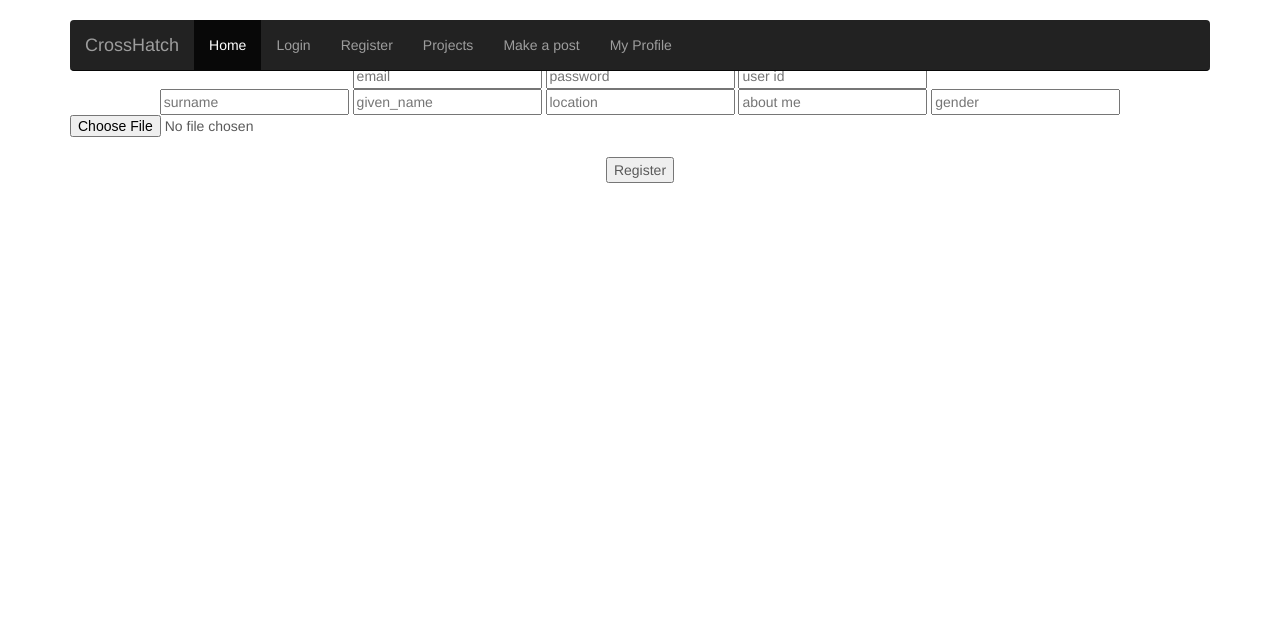
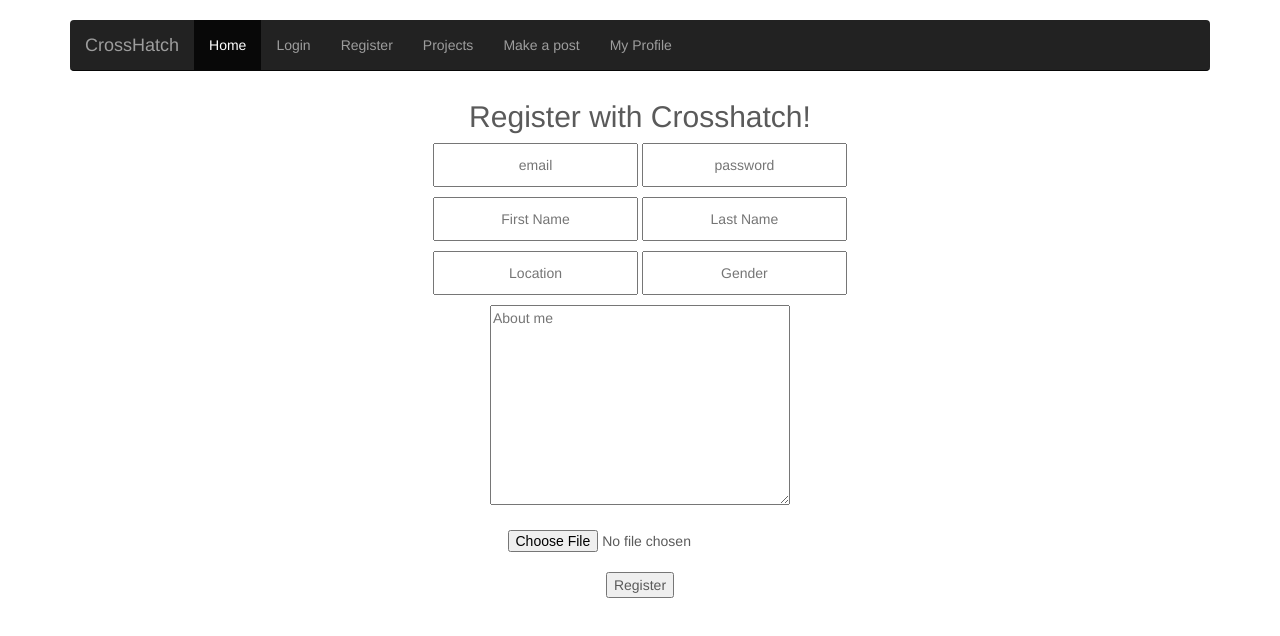
Before and after one commit to caraclarke/project-two, a website: page register.html in a window 1280 px wide. Drawn offline with nearby package versions, Linux system fonts and the light colour scheme.

Commit message:
Profile and Register style updates
Fixed issues with placement of content on page, now centered and clearly visible.

```diff
--- a/register.html
+++ b/register.html
@@ -8,6 +8,7 @@
   <link href="node_modules/bootstrap/dist/css/bootstrap.min.css" rel="stylesheet">
   <link rel="stylesheet" href="https://maxcdn.bootstrapcdn.com/bootstrap/3.3.5/css/bootstrap.min.css">
   <link rel="stylesheet" type="text/css" href="stylesheets/main_style.css">
+  <link rel="stylesheet" type="text/css" href="stylesheets/register_specific.css">
 </head>
 <body>
   <div class="navbar-wrapper">
@@ -41,26 +42,37 @@
 
     <div class="container">
 
-    <div class="contact-form">
+     <div class="center-block">
         <h2>Register with Crosshatch!</h2>
 
+          <p>
             <input id="email" type="text" placeholder="email">
             <input id="password" type="password" placeholder="password">
-      <input id="user-id" type="text" placeholder="user id"><br>
+          </p>
 
-      <input id="surname" type="text" placeholder="surname">
-      <input id="given_name" type="text" placeholder="given_name">
-      <input id="location" type="text" placeholder="location">
-      <input id="about_me" type="text" placeholder="about me">
-      <input id="gender" type="text" placeholder="gender">
-      <input id="picture" type="file"><br>
+          <p>
+            <input id="given_name" type="text" placeholder="First Name">
+            <input id="surname" type="text" placeholder="Last Name">
+          </p>
+
+          <p>
+            <input id="location" type="text" placeholder="Location">
+            <input id="gender" type="text" placeholder="Gender">
+          </p>
+          <p>
+            <textarea id="about_me" type="text" placeholder="About me"></textarea>
+          </p>
+
+          <p>
+          <input id="picture" type="file">
+          </p>
 
           <button id="register" type="button" value="Register">Register</button>
 
       </div>
 
     </div> <!-- /container -->
-      <!-- <script type="text/javascript" src="js/profile.js" defer charset="utf-8"></script> -->
+
       <script type="text/javascript" src="js/user.js" defer charset="utf-8"></script>
       <script src="https://ajax.googleapis.com/ajax/libs/jquery/1.11.3/jquery.min.js"></script>
       <script src="https://maxcdn.bootstrapcdn.com/bootstrap/3.3.5/js/bootstrap.min.js"></script>
--- a/stylesheets/main_style.css
+++ b/stylesheets/main_style.css
@@ -150,7 +150,6 @@ textarea {
   width: 700px;
 }
 
-
 /* handlebars */
 
 #profilehtml {
--- /dev/null
+++ b/stylesheets/profile_list_specific.css
@@ -0,0 +1,14 @@
+/* project list */
+
+.center-block {
+  display: block;
+  margin-right: auto;
+  margin-left: auto;
+}
+
+#project-button {
+  padding-top: 100px;
+  margin-left: auto;
+  margin-right: auto;
+  text-align: center;
+}
--- /dev/null
+++ b/stylesheets/register_specific.css
@@ -0,0 +1,26 @@
+/* register page */
+
+.center-block {
+  margin: 100px auto 5px auto;
+  display: block;
+  margin-right: auto;
+  margin-left: auto;
+}
+
+.container input {
+  display: table-cell;
+  vertical-align: top;
+  padding: 10px;
+  text-align: center;
+  margin-left: auto;
+  margin-right: auto;
+  content: center;
+}
+
+textarea {
+  height: 200px;
+  width: 300px;
+}
+
+
+/* unique background image */
```
Also changed, not shown: project_list.html (+5 -4 lines). Lines whose indentation alone changed are shown as unchanged.
